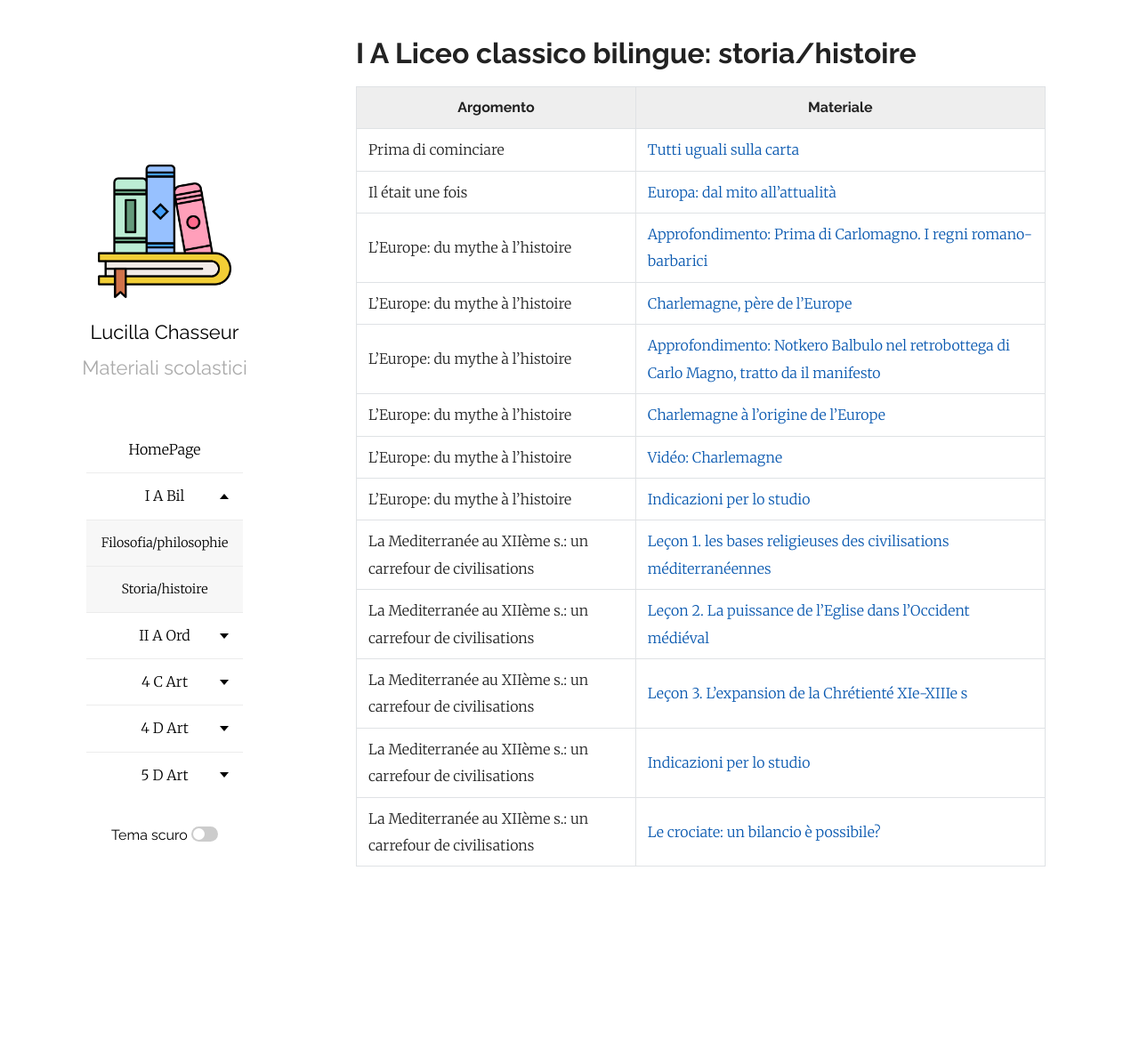
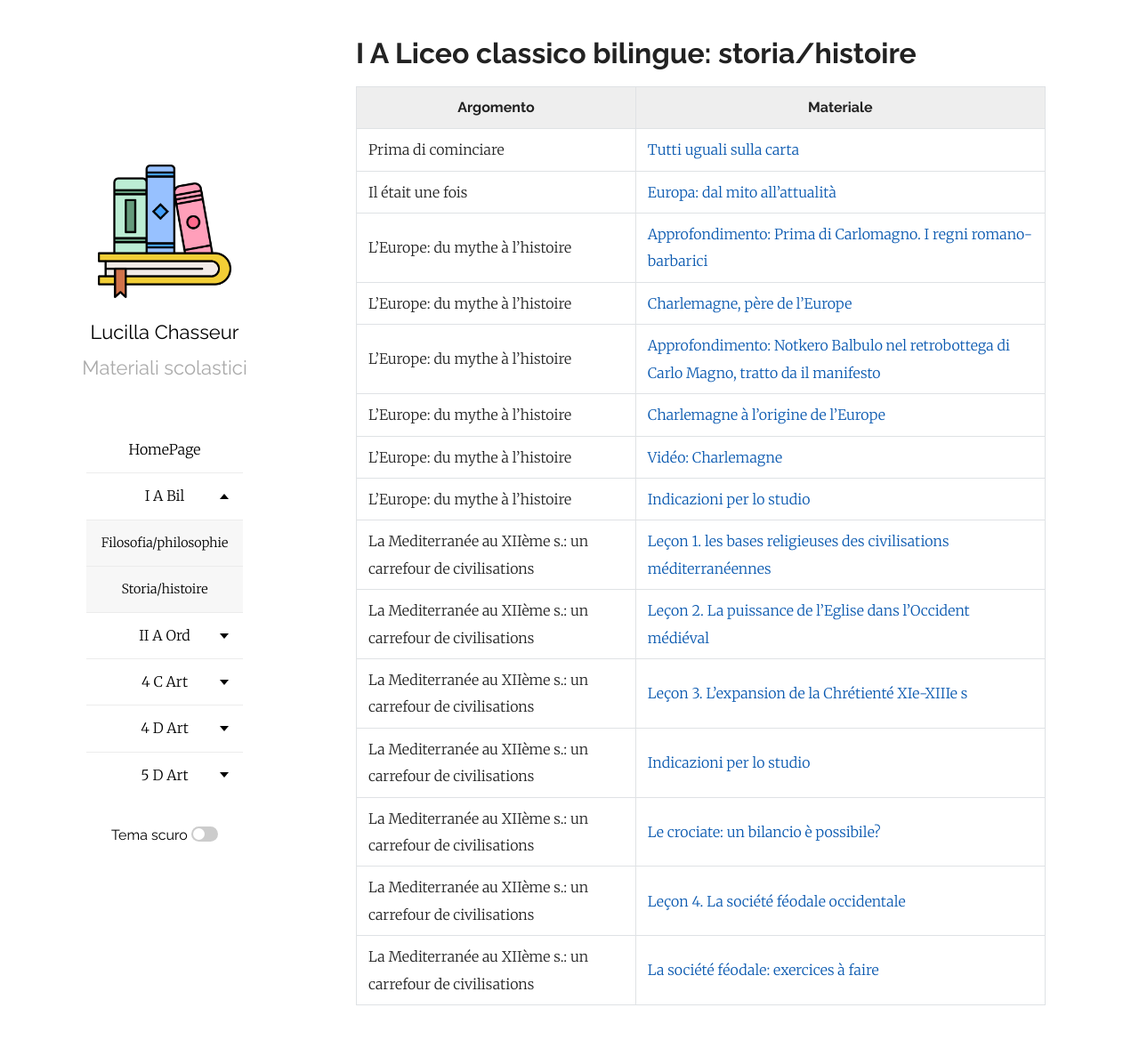
Before and after one commit to efemeridi/efemeridi.github.io, a Jekyll site: the page built from 1a_bil_storia.md, in a window 1280 px wide and 1175 px high. Shown: the top 1169 px of the window at 89% size. Built offline with Jekyll 4.4.1, drawn with Linux system fonts in a browser that asks for light colours; our own code applies the rules of GitHub Pages for plain Markdown files.

Commit message:
Add lessons and exercises on feudal society

```diff
--- a/1a_bil_storia.md
+++ b/1a_bil_storia.md
@@ -18,3 +18,5 @@ layout: page
 |La Mediterranée au XIIème s.: un carrefour de civilisations|[Leçon 3. L'expansion de la Chrétienté XIe-XIIIe s](/materiali/I_A_bil/storia/01_MEDITERRANEE_XII/chap_1_leçon_3_expansion_Chretiente.pdf/)
 |La Mediterranée au XIIème s.: un carrefour de civilisations|[Indicazioni per lo studio](/materiali/I_A_bil/storia/PROGRAMMI/01_THEME_1_MEDITERRANEE_AU_XII_chap_1_leçons_1-2-3.pdf/)
 |La Mediterranée au XIIème s.: un carrefour de civilisations|[Le crociate: un bilancio è possibile?](/materiali/I_A_bil/storia/01_MEDITERRANEE_XII/Crociate_un_bilancio_I_bil_26_27.pdf/)
+|La Mediterranée au XIIème s.: un carrefour de civilisations|[Leçon 4. La société féodale occidentale](/materiali/I_A_bil/storia/01_MEDITERRANEE_XII/Crociate_un_bilancio_I_bil_26_27.pdf/)
+|La Mediterranée au XIIème s.: un carrefour de civilisations|[La société féodale: exercices à faire](/materiali/I_A_bil/storia/01_MEDITERRANEE_XII/Crociate_un_bilancio_I_bil_26_27.pdf/)
```
